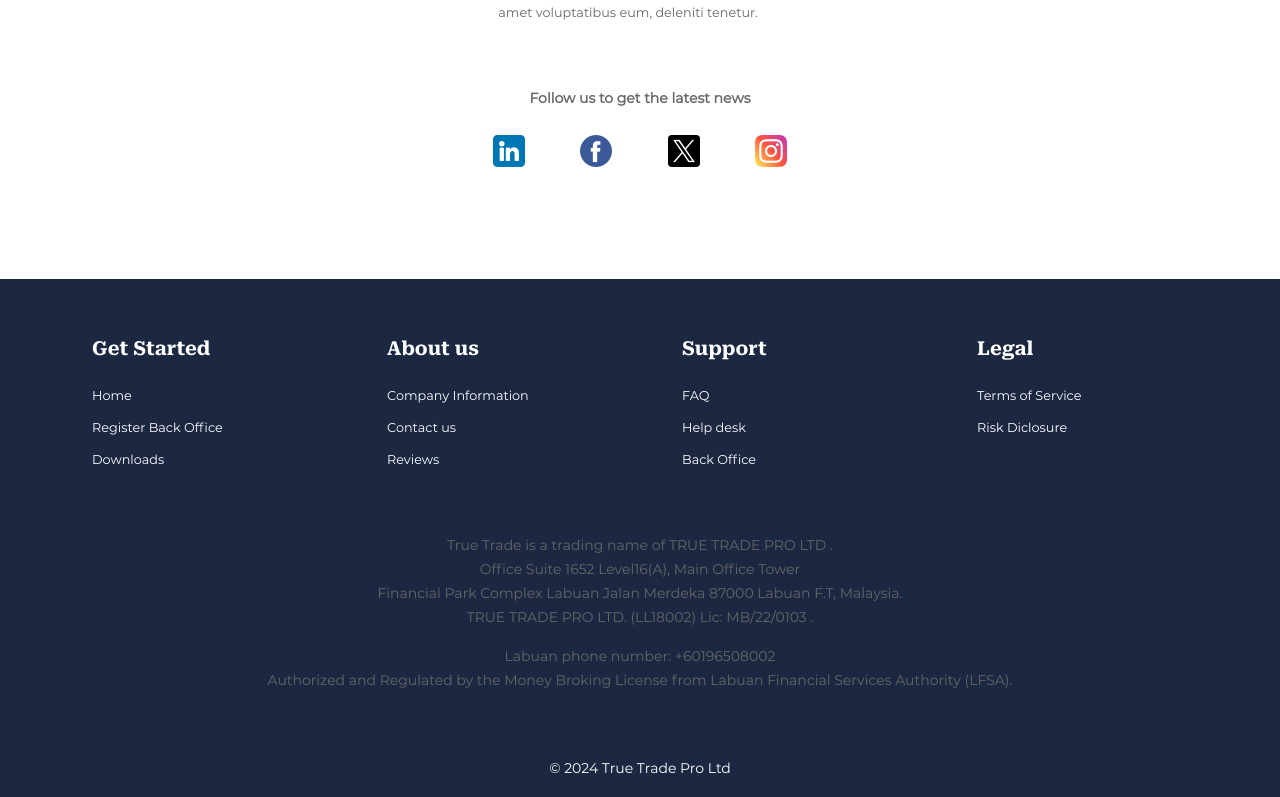
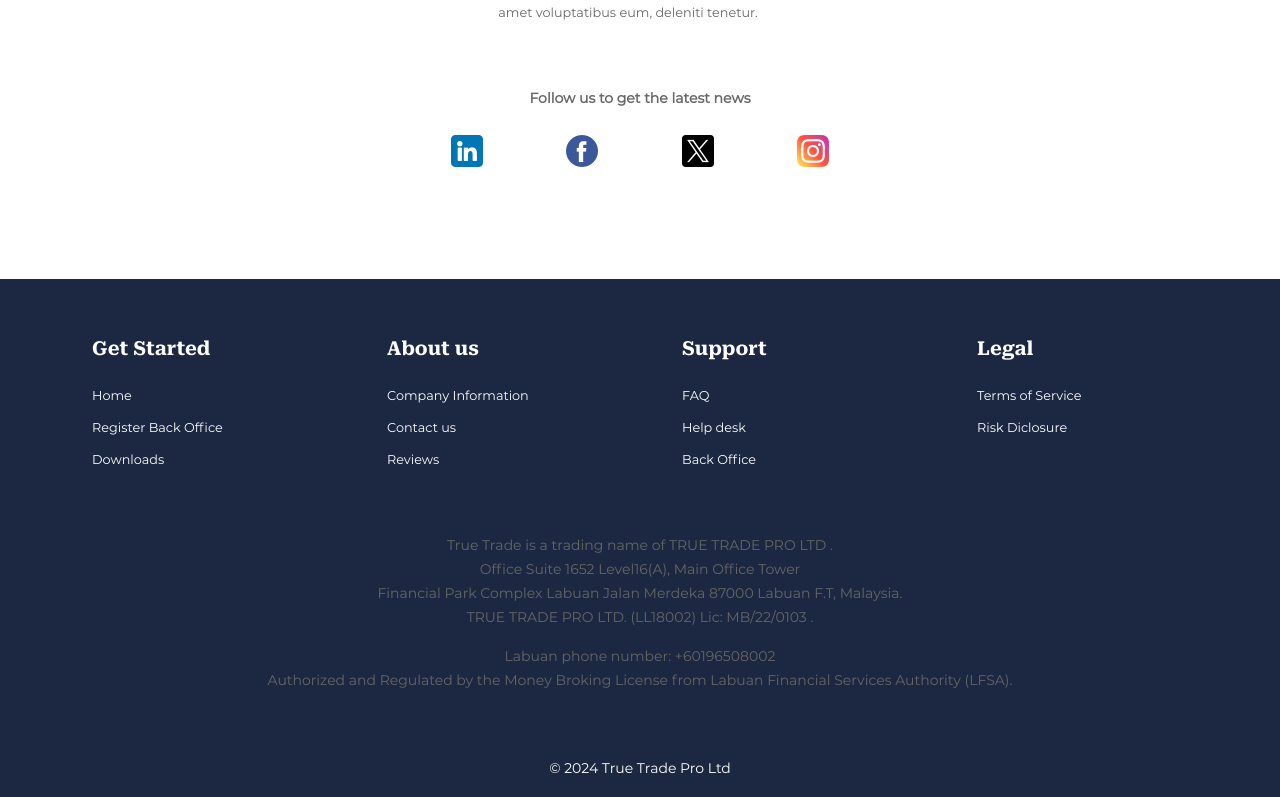
Before and after one commit to akashm2401/ttfx, a React (Create React App) app: page /about in a window 1280 px wide. Shown: the part 1734-2531 px from the top of the page. Built offline with nearby package versions, Linux system fonts and the light colour scheme; a web font is replaced by a local one.

Commit message:
about us change

```diff
--- a/src/pages/AboutPage/AboutPage.js
+++ b/src/pages/AboutPage/AboutPage.js
@@ -134,7 +134,7 @@
               <div className="about-social-links text-center my-3">
                 <p>Follow us to get the latest news</p>
                 <div className='d-flex px-5 my-4 justify-content-around'
-                    style={{"width": "40%", "margin": "auto"}}
+                    style={{"width": "50%", "margin": "auto"}}
                   >
                   <i><img src={require('../../assets/ico/linkedin.png')} alt="" /></i>
                   <i><img src={require('../../assets/ico/facebook.png')} alt="" height={32} /></i>
```
